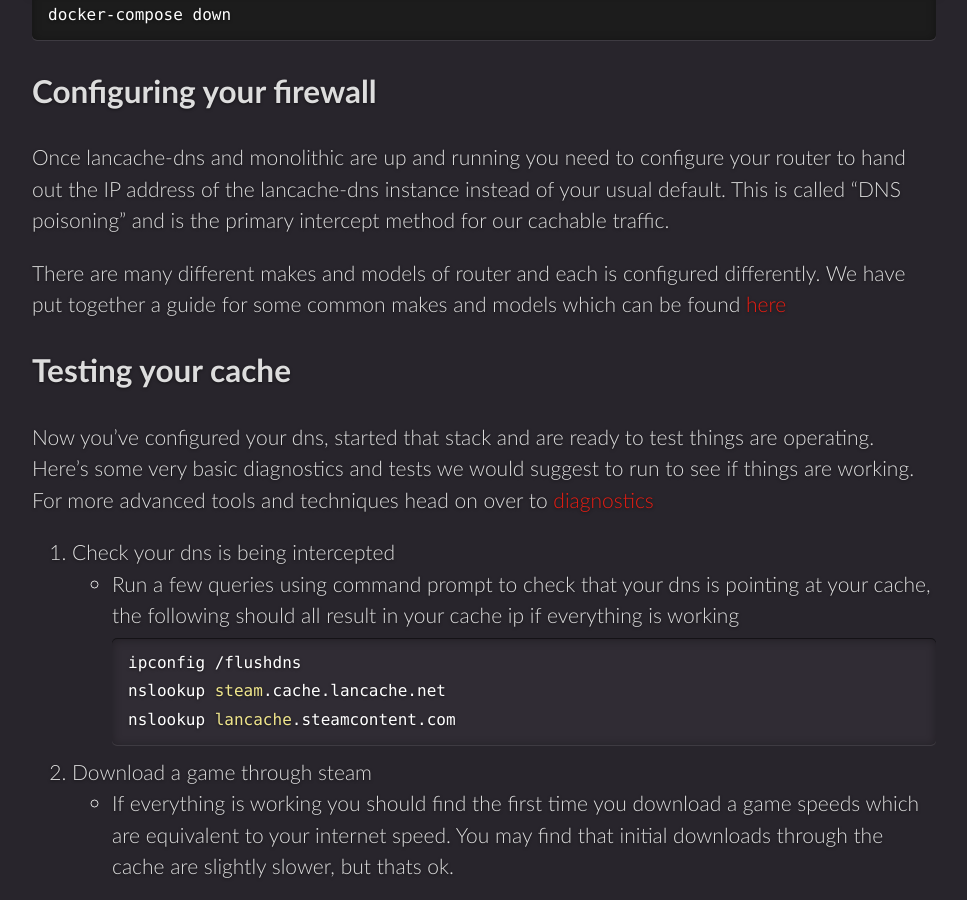
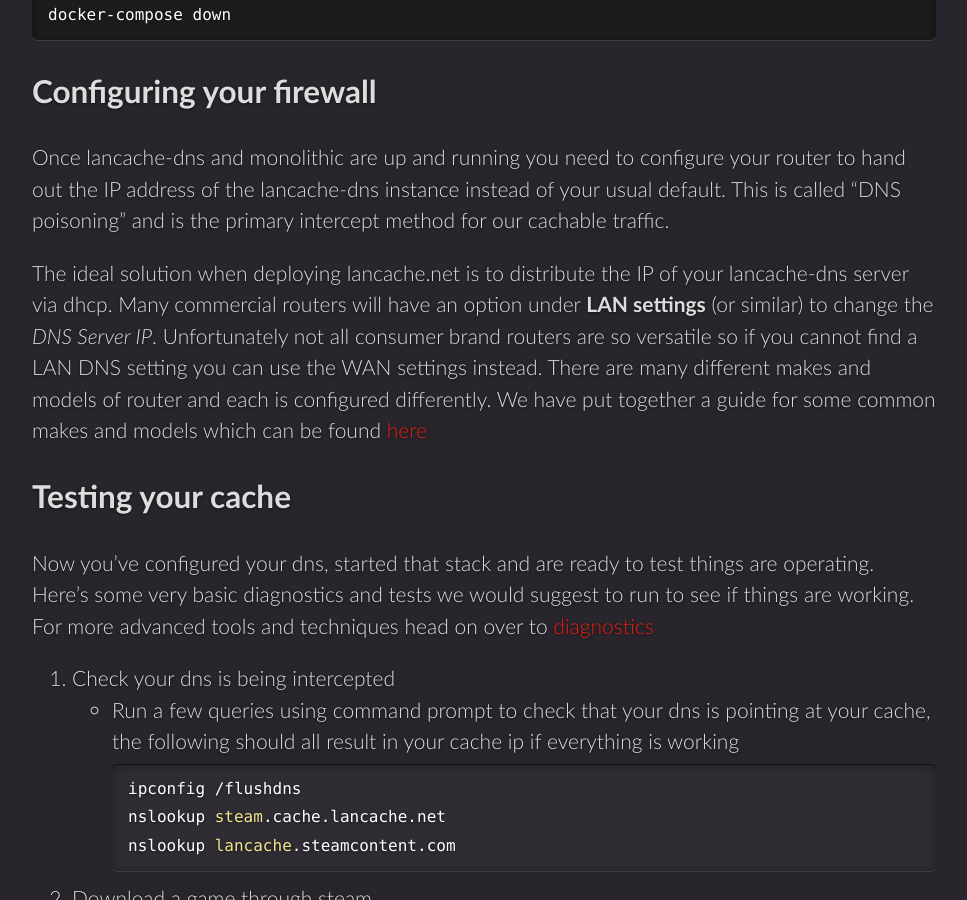
Before and after one commit to lancachenet/lancachenet.github.io, a Jekyll site: the page built from _docs/installation/docker-compose.md, in a window 1280 px wide and 900 px high, scrolled down 1388 px. Shown: the whole window, without its empty margins (28-995 px from the left). Built offline with Jekyll 4.4.1, drawn with Linux system fonts in a browser that asks for light colours; comment, search, counter and statistics services are not loaded.

Commit message:
Added commercial route ideas

```diff
--- a/_docs/installation/docker-compose.md
+++ b/_docs/installation/docker-compose.md
@@ -43,7 +43,7 @@ docker-compose down
 ## Configuring your firewall
 Once lancache-dns and monolithic are up and running you need to configure your router to hand out the IP address of the lancache-dns instance instead of your usual default. This is called "DNS poisoning" and is the primary intercept method for our cachable traffic.
 
-There are many different makes and models of router and each is configured differently. We have put together a guide for some common makes and models which can be found [here](/docs/installation/routers/)
+The ideal solution when deploying lancache.net is to distribute the IP of your lancache-dns server via dhcp. Many commercial routers will have an option under __LAN settings__ (or similar) to change the _DNS Server IP_. Unfortunately not all consumer brand routers are so versatile so if you cannot find a LAN DNS setting you can use the WAN settings instead. There are many different makes and models of router and each is configured differently. We have put together a guide for some common makes and models which can be found [here](/docs/installation/routers/)
 
 ## Testing your cache
 Now you've configured your dns, started that stack and are ready to test things are operating. Here's some very basic diagnostics and tests we would suggest to run to see if things are working. For more advanced tools and techniques head on over to [diagnostics](/docs/diagnostics/)
```
Also changed, not shown: _docs/installation/routers.md (+7 -3 lines).
